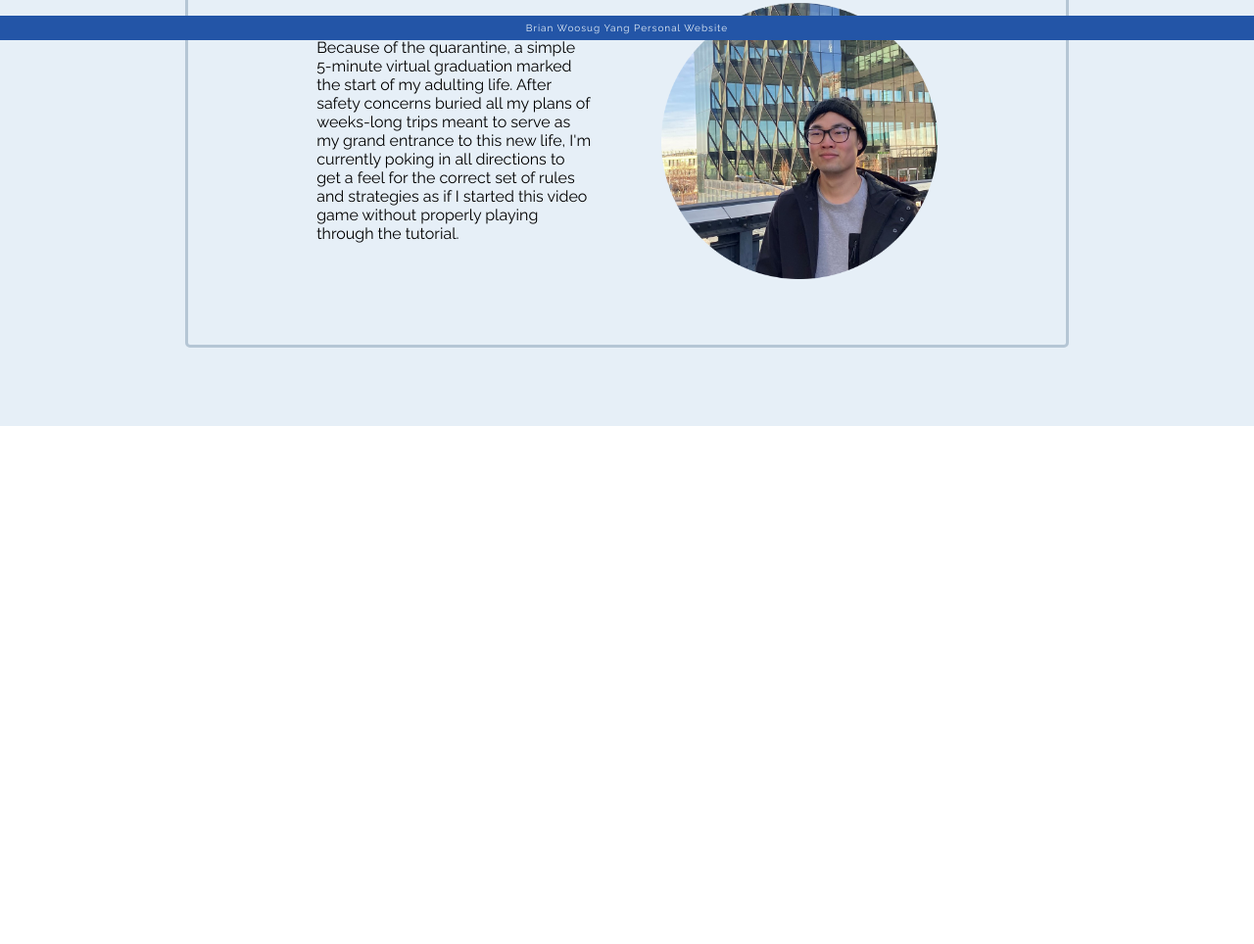
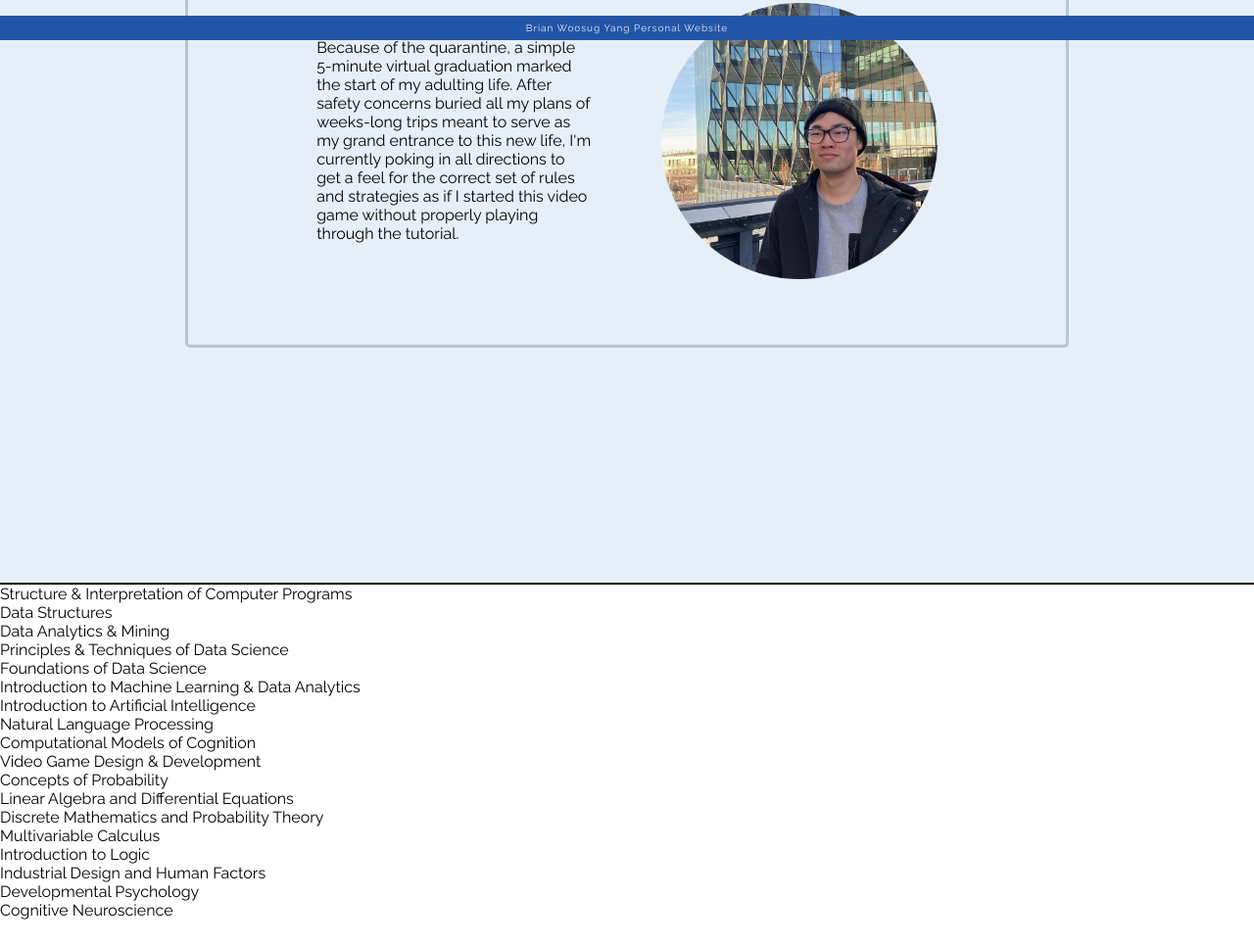
Before and after one commit to brianwsyang/portfolioReactJS, a React app: page / in a window 1280 px wide. Shown: the part 759-1723 px from the top of the page at 98% size. Before the commit the page ends 1219 px from the top, so only its background shows below. Built offline with nearby package versions, Linux system fonts and the light colour scheme.

Commit message:
31Jul2021.v6: finished listing courses. need to format css

```diff
--- a/src/components/App.css
+++ b/src/components/App.css
@@ -1,3 +1,8 @@
 /* .app {
   border: 1px solid red;
 } */
+
+
+.temp {
+  border: 1px solid black;
+}
--- a/src/components/App.js
+++ b/src/components/App.js
@@ -7,6 +7,8 @@ import {
   Spacer,
   Home,
   Intro,
+  CV,
+  Courses,
 } from './index.js'
 
 const App = () => {
@@ -20,9 +22,10 @@ const App = () => {
   <Intro />
   <Spacer />
 
-  {/* <Home />
-  <Home />
-  <Home /> */}
+  <Spacer />
+  <Spacer />
+  <hr className='temp' />
+  <Courses />
 
 
   <Footer />
--- a/src/components/Courses.js
+++ b/src/components/Courses.js
@@ -13,12 +13,29 @@ const Courses = () => {
     { name: 'Introduction to Artificial Intelligence' },
     { name: 'Natural Language Processing' },
     { name: 'Computational Models of Cognition' },
-
-
+    { name: 'Video Game Design & Development' },
+    { name: 'Concepts of Probability' },
+    { name: 'Linear Algebra and Differential Equations' },
+    { name: 'Discrete Mathematics and Probability Theory' },
+    { name: 'Multivariable Calculus' },
+    { name: 'Introduction to Logic' },
+    { name: 'Industrial Design and Human Factors' },
+    { name: 'Developmental Psychology' },
+    { name: 'Cognitive Neuroscience' }
   ];
 
   return (<>
 
+  <ul>
+    {
+      courses.map((course, i) => (
+        <li key={i}>
+          <p>{course.name}</p>
+        </li>
+      ))
+
+    }
+  </ul>
 
 
   </>)
```
